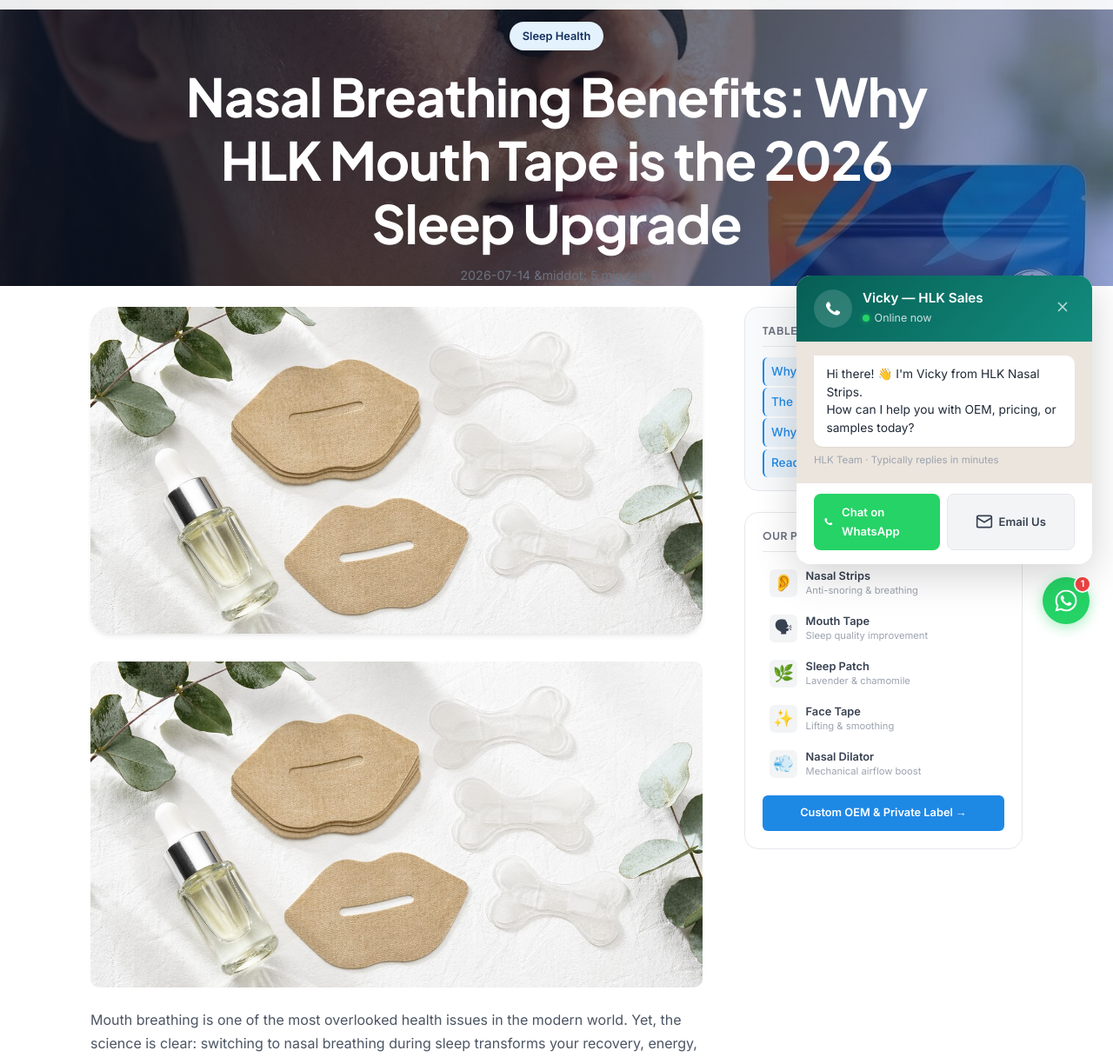
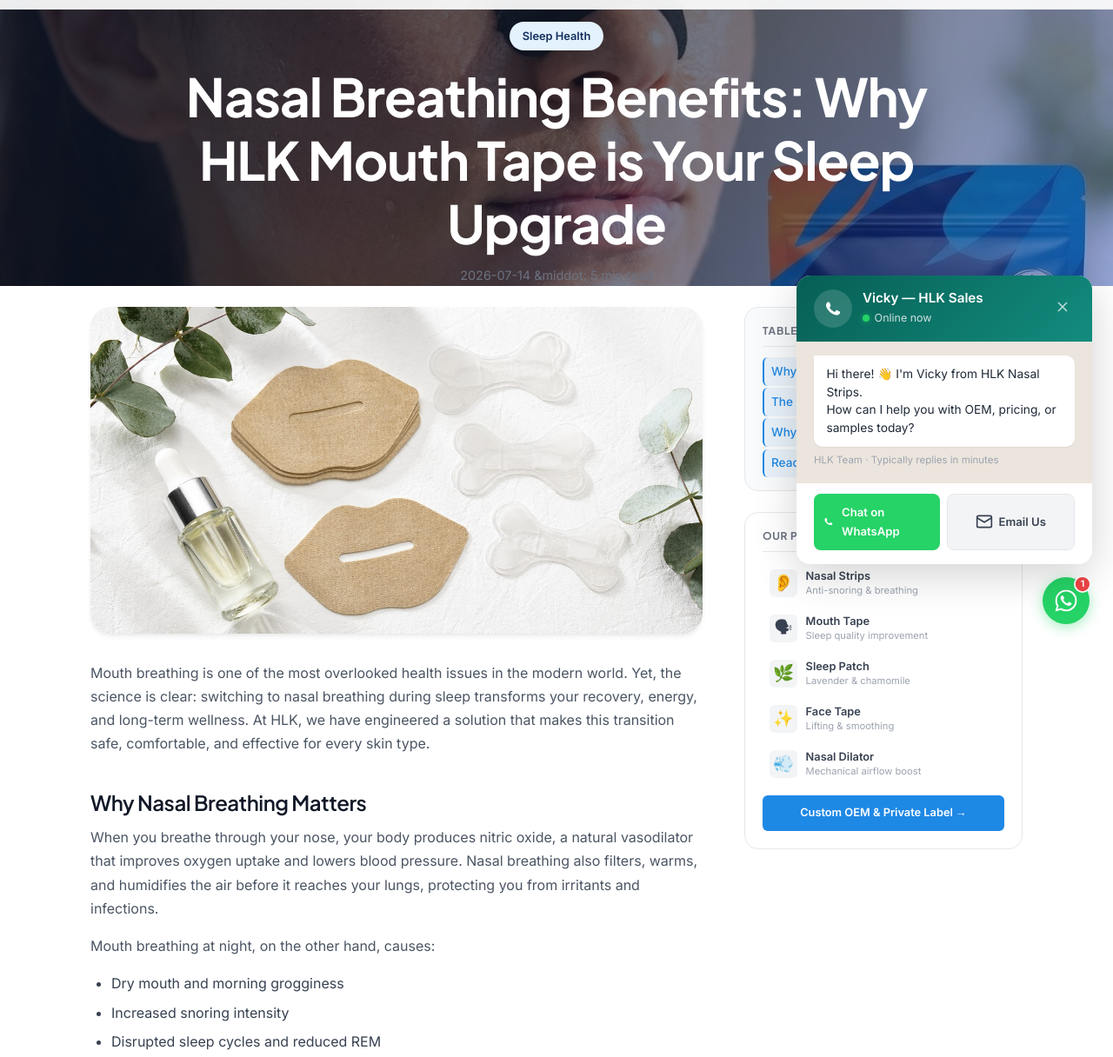
Before and after one commit to hokithree7/hlk-nasal-strips, an Astro site: page /blog/nasal-breathing-benefits-hlk-mouth-tape-2026 in a window 1280 px wide. Shown: the part 55-1271 px from the top of the page at 87% size. Built offline with nearby package versions, Linux system fonts and the light colour scheme; Astro itself is replaced by a stand-in of ours.

Commit message:
Blog post: Nasal Breathing Benefits: Why HLK Mouth Tape is Your Sleep Upgrade

```diff
--- a/src/content/blog/nasal-breathing-benefits-hlk-mouth-tape-2026.md
+++ b/src/content/blog/nasal-breathing-benefits-hlk-mouth-tape-2026.md
@@ -1,13 +1,11 @@
 ---
-title: "Nasal Breathing Benefits: Why HLK Mouth Tape is the 2026 Sleep Upgrade"
+title: "Nasal Breathing Benefits: Why HLK Mouth Tape is Your Sleep Upgrade"
 date: "2026-07-14"
-excerpt: "Discover why nasal breathing is the top 2026 wellness upgrade and how HLK lip-shaped mouth tape delivers safe, comfortable, ISO 13485 certified performance."
+excerpt: "Discover why nasal breathing is the top wellness upgrade and how HLK lip-shaped mouth tape delivers safe, comfortable, ISO 13485 certified performance."
 category: "Sleep Health"
 readTime: "5 min read"
 cover: "/images/blog/nasal-breathing-benefits-hlk-mouth-tape-2026.png"
 ---
-
-![Nasal Breathing Benefits: Why HLK Mouth Tape is the 2026 Sleep Upgrade](/images/blog/nasal-breathing-benefits-hlk-mouth-tape-2026.png)
 
 Mouth breathing is one of the most overlooked health issues in the modern world. Yet, the science is clear: switching to nasal breathing during sleep transforms your recovery, energy, and long-term wellness. At HLK, we have engineered a solution that makes this transition safe, comfortable, and effective for every skin type.
 
@@ -16,6 +14,7 @@
 When you breathe through your nose, your body produces nitric oxide, a natural vasodilator that improves oxygen uptake and lowers blood pressure. Nasal breathing also filters, warms, and humidifies the air before it reaches your lungs, protecting you from irritants and infections.
 
 Mouth breathing at night, on the other hand, causes:
+
 - Dry mouth and morning grogginess
 - Increased snoring intensity
 - Disrupted sleep cycles and reduced REM
@@ -36,6 +35,7 @@
 As a [certified OEM manufacturer](/certifications), we operate a 5,000 sqm automated facility under ISO 13485 medical device standards. Every batch is CE and RoHS certified for global compliance.
 
 Global distributors choose HLK because:
+
 - 20 years of adhesive manufacturing expertise
 - Factory-direct pricing from \.5/bag (30pcs)
 - Low MOQ starting at 3,000 pieces
```
